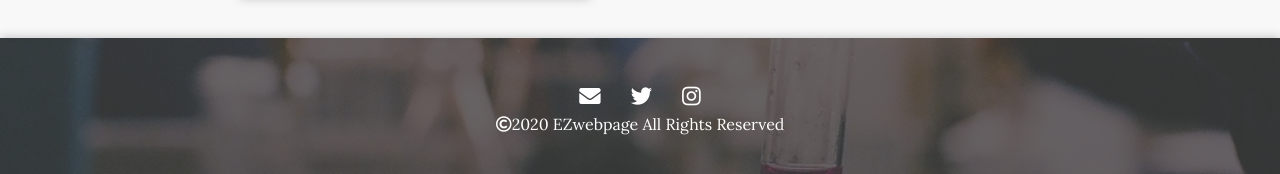
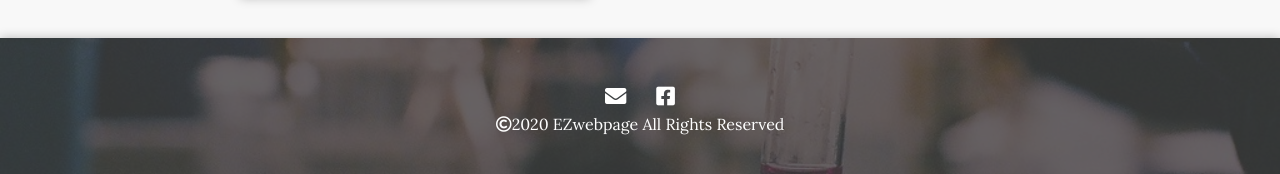
Before and after one commit to EZwebpage/Showcase, a Jekyll site: the page built from index.md, in a window 1280 px wide. Shown: the part 1442-1616 px from the top of the page. Built offline with Jekyll 4.4.1, drawn with Linux system fonts in a browser that asks for light colours; nearby versions of some CDN libraries.

Commit message:
Update footer.html

```diff
--- a/_includes/footer.html
+++ b/_includes/footer.html
@@ -1,15 +1,16 @@
 <footer>
   <div class="footer_row">
     {%- include social-link.html type="contact" large=true -%}
-    {%- include social-link.html type="twitter" large=true -%}
-    {%- include social-link.html type="instagram" large=true -%}
+    {%- include social-link.html type="facebook" large=true -%}
+    <!-- {%- include social-link.html type="twitter" large=true -%} -->
+    <!-- {%- include social-link.html type="instagram" large=true -%} -->
     {%- comment -%}
     {%- include social-link.html type="rss" large=true -%}
     {%- endcomment -%}
   </div>
   <br>
   <div class="footer_row">
-    <i class="far fa-copyright"></i>2020 EZwebpage All Rights Reserved
+    <i class="far fa-copyright"></i> 2020 EZwebpage All Rights Reserved
   </div>
   <!-- &copy; <script>document.write(new Date().getFullYear())</script> {{ site.title }} -->
 </footer>
```
